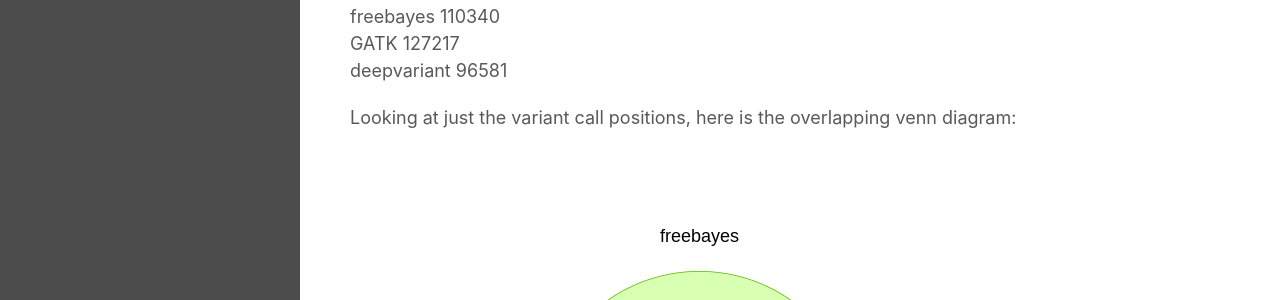
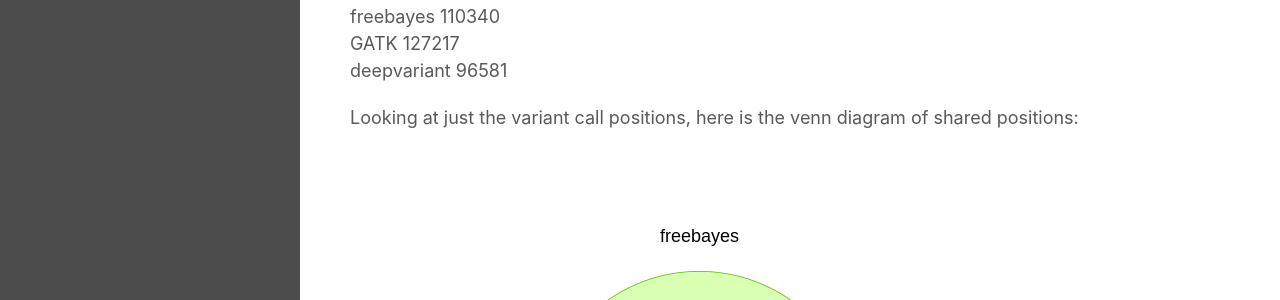
Before and after one commit to ucdavis-bioinformatics-training/2021-July-Genome-Wide-Association-Studies, a Jekyll site: the page built from data_reduction/comparison.md, in a window 1280 px wide. Shown: the part 1201-1501 px from the top of the page. Built offline with Jekyll 4.4.1, drawn with Linux system fonts in a browser that asks for light colours; our own code applies the rules of GitHub Pages for plain Markdown files.

Commit message:
adding comparison

```diff
--- a/data_reduction/comparison.md
+++ b/data_reduction/comparison.md
@@ -40,6 +40,6 @@
 deepvariant  96581
 
 
-Looking at just the variant call positions, here is the overlapping venn diagram:
+Looking at just the variant call positions, here is the venn diagram of shared positions:
 
 ![venn diagram](venn.png)
```
